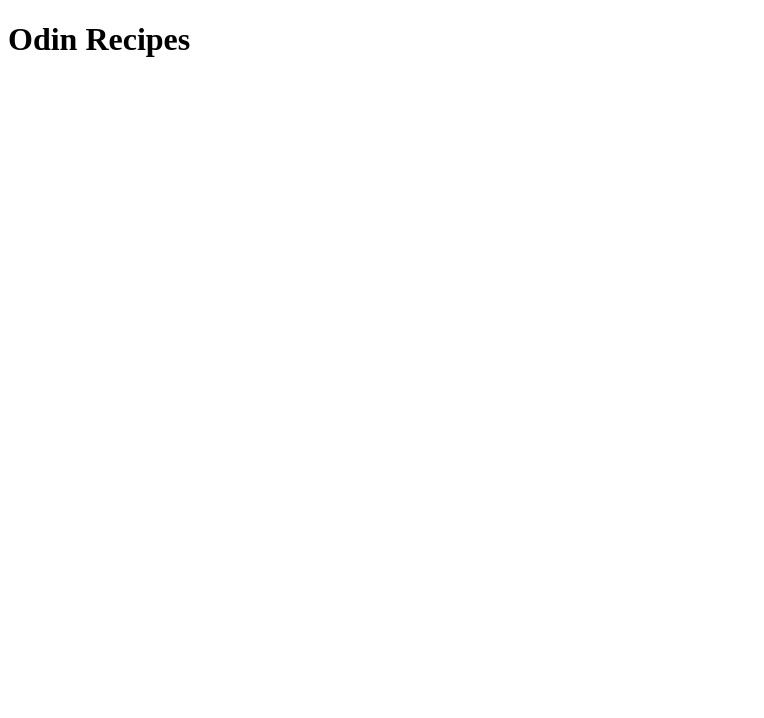
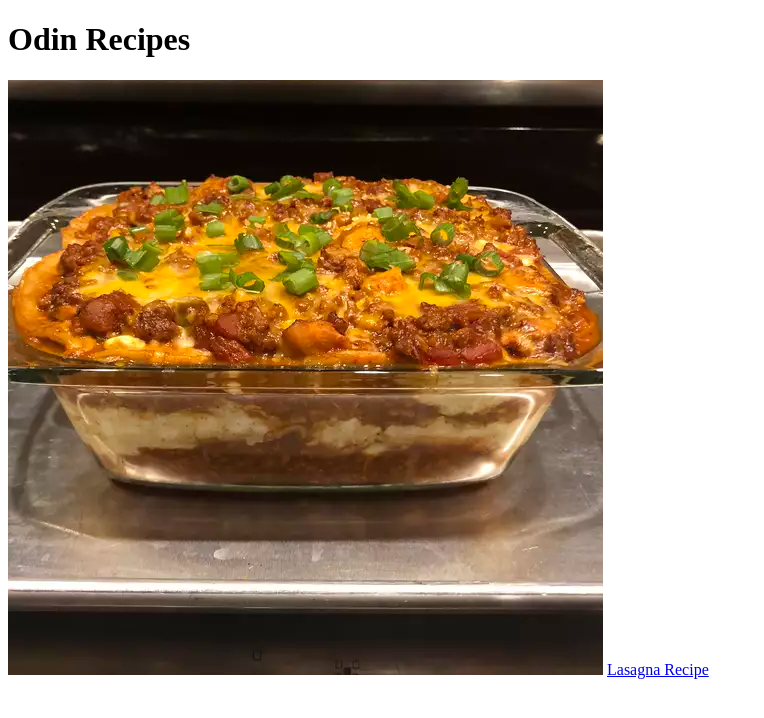
Before and after one commit to dmitrijusb/odin-recipes, a plain HTML site: page index.html in a window 1280 px wide. Shown: the whole page, without its empty margins (0-764 px from the left). Drawn offline with Linux system fonts and the light colour scheme.

Commit message:
Added recipe picture

```diff
--- a/index.html
+++ b/index.html
@@ -8,5 +8,7 @@
   </head>
   <body>
     <h1>Odin Recipes</h1>
+    <img src="images/image.webp" alt="Picture of a Lasagna" />
+    <a href="recipes/lasagna.html">Lasagna Recipe</a>
   </body>
 </html>
```
Also changed, not shown: images/image.webp (added).
